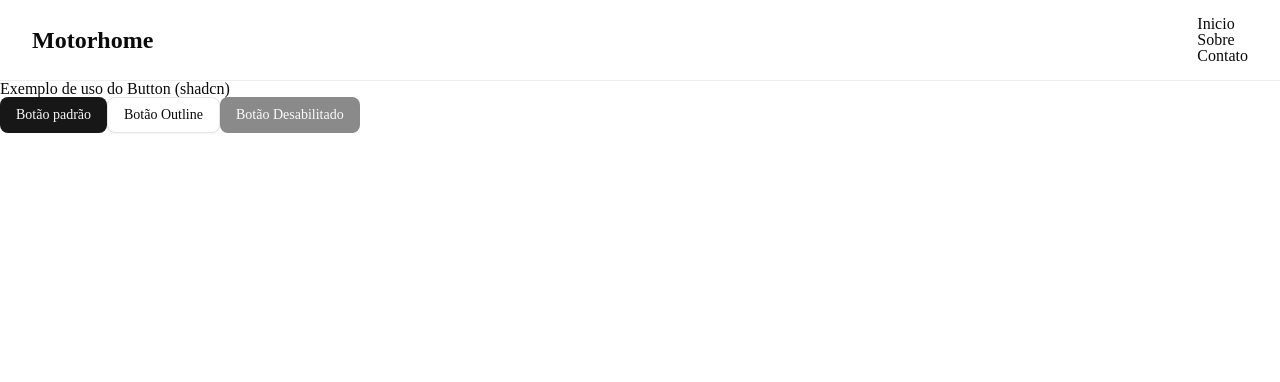
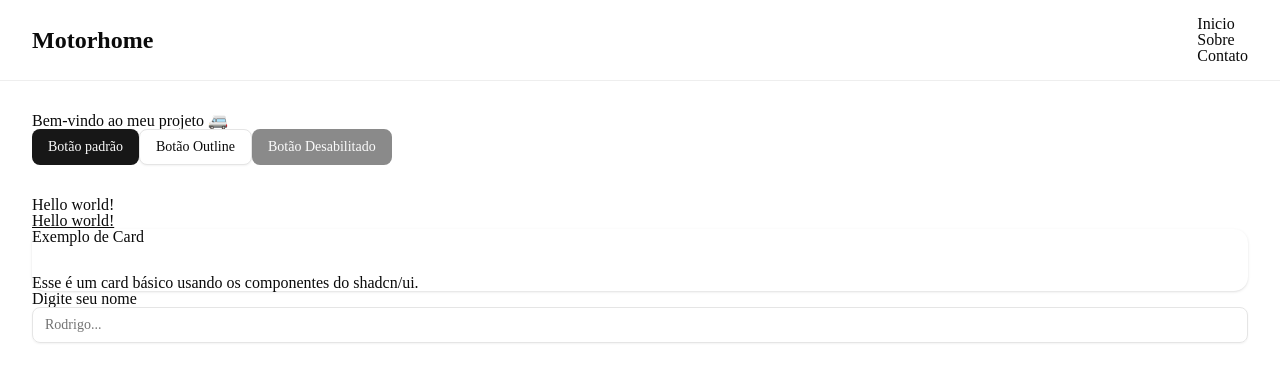
Before and after one commit to diguzim/motorhome-fe, a Next.js app: page / in a window 1280 px wide. Shown: the top 382 px of the page. Built offline with nearby package versions, Linux system fonts and the light colour scheme.

Commit message:
Adding base configs, configuring tailwind (WIP)

```diff
--- a/package.json
+++ b/package.json
@@ -20,13 +20,15 @@
   },
   "devDependencies": {
     "@eslint/eslintrc": "^3",
-    "@tailwindcss/postcss": "^4",
+    "@tailwindcss/postcss": "^4.1.13",
     "@types/node": "^20",
     "@types/react": "^19",
     "@types/react-dom": "^19",
+    "autoprefixer": "^10.4.21",
     "eslint": "^9",
     "eslint-config-next": "15.5.3",
-    "tailwindcss": "^4",
+    "postcss": "^8.5.6",
+    "tailwindcss": "^4.1.13",
     "tw-animate-css": "^1.3.8",
     "typescript": "^5"
   }
--- a/postcss.config.mjs
+++ b/postcss.config.mjs
@@ -1,5 +1,5 @@
 const config = {
-  plugins: ["@tailwindcss/postcss"],
+  plugins: { "@tailwindcss/postcss": {} },
 };
 
 export default config;
--- a/src/app/page.tsx
+++ b/src/app/page.tsx
@@ -1,12 +1,37 @@
 import { Button } from "@/components/ui/button";
+import { Card, CardContent, CardHeader, CardTitle } from "@/components/ui/card";
+import { Input } from "@/components/ui/input";
 
 export default function Home() {
   return (
-    <main>
-      <h1>Exemplo de uso do Button (shadcn)</h1>
+    <main className="p-8 space-y-8">
+      {/* Cabeçalho */}
+      <h1 className="text-3xl font-bold">Bem-vindo ao meu projeto 🚐</h1>
+
+      {/* Botão */}
       <Button>Botão padrão</Button>
       <Button variant="outline">Botão Outline</Button>
       <Button disabled>Botão Desabilitado</Button>
+      <h1> Hello world! </h1>
+      <h1 className="text-3xl font-bold underline"> Hello world! </h1>
+
+      {/* Card */}
+      <Card>
+        <CardHeader>
+          <CardTitle>Exemplo de Card</CardTitle>
+        </CardHeader>
+        <CardContent>
+          <p>Esse é um card básico usando os componentes do shadcn/ui.</p>
+        </CardContent>
+      </Card>
+
+      {/* Input */}
+      <div className="space-y-2">
+        <label htmlFor="nome" className="text-sm font-medium">
+          Digite seu nome
+        </label>
+        <Input id="nome" placeholder="Rodrigo..." />
+      </div>
     </main>
   );
 }
--- /dev/null
+++ b/src/components/ui/card.tsx
@@ -0,0 +1,92 @@
+import * as React from "react"
+
+import { cn } from "@/lib/utils"
+
+function Card({ className, ...props }: React.ComponentProps<"div">) {
+  return (
+    <div
+      data-slot="card"
+      className={cn(
+        "bg-card text-card-foreground flex flex-col gap-6 rounded-xl border py-6 shadow-sm",
+        className
+      )}
+      {...props}
+    />
+  )
+}
+
+function CardHeader({ className, ...props }: React.ComponentProps<"div">) {
+  return (
+    <div
+      data-slot="card-header"
+      className={cn(
+        "@container/card-header grid auto-rows-min grid-rows-[auto_auto] items-start gap-1.5 px-6 has-data-[slot=card-action]:grid-cols-[1fr_auto] [.border-b]:pb-6",
+        className
+      )}
+      {...props}
+    />
+  )
+}
+
+function CardTitle({ className, ...props }: React.ComponentProps<"div">) {
+  return (
+    <div
+      data-slot="card-title"
+      className={cn("leading-none font-semibold", className)}
+      {...props}
+    />
+  )
+}
+
+function CardDescription({ className, ...props }: React.ComponentProps<"div">) {
+  return (
+    <div
+      data-slot="card-description"
+      className={cn("text-muted-foreground text-sm", className)}
+      {...props}
+    />
+  )
+}
+
+function CardAction({ className, ...props }: React.ComponentProps<"div">) {
+  return (
+    <div
+      data-slot="card-action"
+      className={cn(
+        "col-start-2 row-span-2 row-start-1 self-start justify-self-end",
+        className
+      )}
+      {...props}
+    />
+  )
+}
+
+function CardContent({ className, ...props }: React.ComponentProps<"div">) {
+  return (
+    <div
+      data-slot="card-content"
+      className={cn("px-6", className)}
+      {...props}
+    />
+  )
+}
+
+function CardFooter({ className, ...props }: React.ComponentProps<"div">) {
+  return (
+    <div
+      data-slot="card-footer"
+      className={cn("flex items-center px-6 [.border-t]:pt-6", className)}
+      {...props}
+    />
+  )
+}
+
+export {
+  Card,
+  CardHeader,
+  CardFooter,
+  CardTitle,
+  CardAction,
+  CardDescription,
+  CardContent,
+}
--- /dev/null
+++ b/src/components/ui/input.tsx
@@ -0,0 +1,21 @@
+import * as React from "react"
+
+import { cn } from "@/lib/utils"
+
+function Input({ className, type, ...props }: React.ComponentProps<"input">) {
+  return (
+    <input
+      type={type}
+      data-slot="input"
+      className={cn(
+        "file:text-foreground placeholder:text-muted-foreground selection:bg-primary selection:text-primary-foreground dark:bg-input/30 border-input h-9 w-full min-w-0 rounded-md border bg-transparent px-3 py-1 text-base shadow-xs transition-[color,box-shadow] outline-none file:inline-flex file:h-7 file:border-0 file:bg-transparent file:text-sm file:font-medium disabled:pointer-events-none disabled:cursor-not-allowed disabled:opacity-50 md:text-sm",
+        "focus-visible:border-ring focus-visible:ring-ring/50 focus-visible:ring-[3px]",
+        "aria-invalid:ring-destructive/20 dark:aria-invalid:ring-destructive/40 aria-invalid:border-destructive",
+        className
+      )}
+      {...props}
+    />
+  )
+}
+
+export { Input }
--- /dev/null
+++ b/tailwind.config.js
@@ -0,0 +1,12 @@
+/** @type {import('tailwindcss').Config} */
+module.exports = {
+  content: [
+    "./pages/**/*.{js,ts,jsx,tsx}",
+    "./components/**/*.{js,ts,jsx,tsx}",
+    // Add other directories as needed
+  ],
+  theme: {
+    extend: {},
+  },
+  plugins: [],
+};
```
Also changed, not shown: 1 other file (tests, documents, lock files or other folders).
